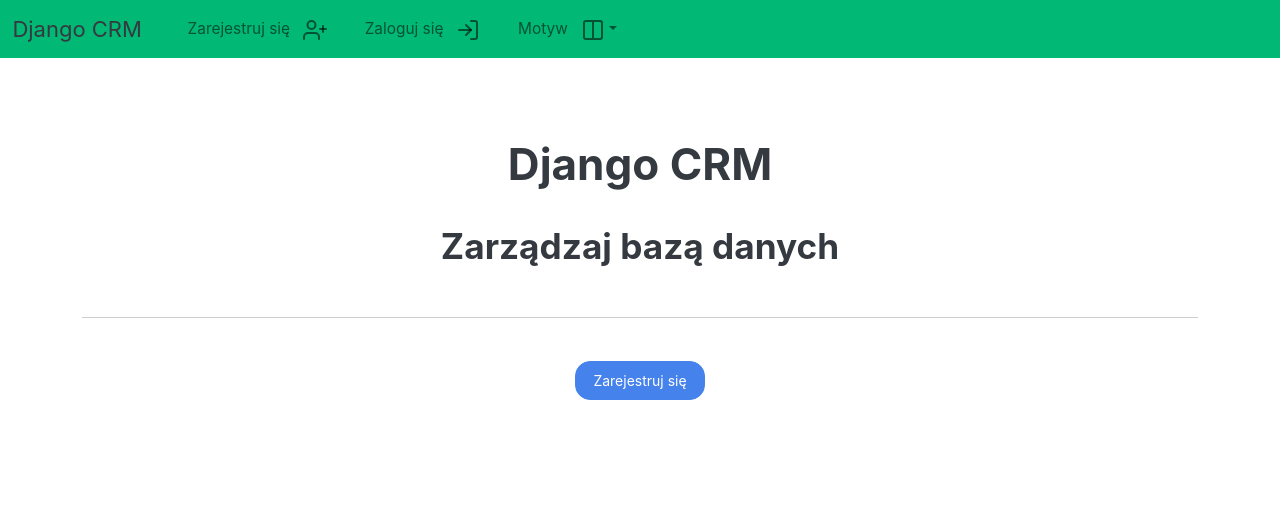
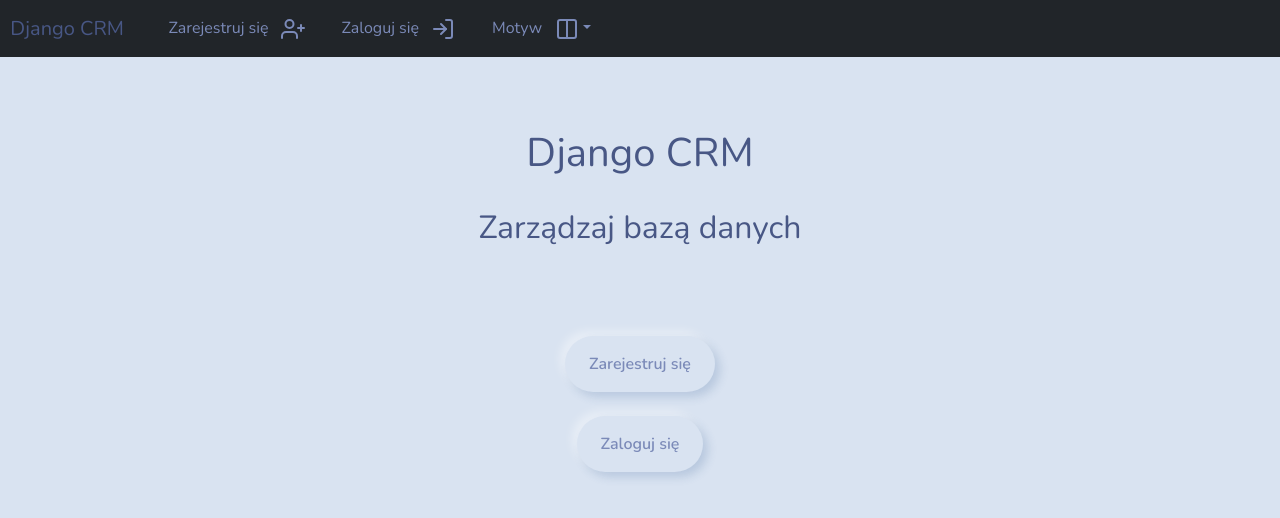
Before and after one commit to wjakubowicz/django_crm, a Django app: page / in a window 1280 px wide. Shown: the top 518 px of the page. Run offline with Django 5.2, Linux system fonts and the light colour scheme; some libraries are stand-ins or nearby versions.

Commit message:
Descriptions changed  in view_map, fixed DataTables not loading in Chromium browsers, changed default theme to Morph, added Login button to main page

```diff
--- a/crm/webapp/templates/webapp/base.html
+++ b/crm/webapp/templates/webapp/base.html
@@ -8,7 +8,7 @@
         <meta name="viewport" content="width=device-width, initial-scale=1">
         <title>Django CRM</title>
         {% with request.session.theme as theme %}
-        <link rel="stylesheet" type="text/css" href="https://bootswatch.com/5/{{ theme|default:'litera' }}/bootstrap.min.css">
+        <link rel="stylesheet" type="text/css" href="https://bootswatch.com/5/{{ theme|default:'morph' }}/bootstrap.min.css">
         {% endwith %}
         <link rel="stylesheet" type="text/css" href="{% static 'css/styles.css' %}">
     </head>
@@ -74,8 +74,8 @@
         <script src="{% static 'js/app.js' %}"></script>
         <script src="https://code.jquery.com/jquery-3.7.1.min.js" crossorigin="anonymous"></script>
 
-        <link rel="stylesheet" type="text/css" href="//cdn.datatables.net/2.0.8/css/dataTables.dataTables.min.css"/>
-        <script type="text/javascript" src="//cdn.datatables.net/2.0.8/js/dataTables.min.js"></script>
+        <link rel="stylesheet" type="text/css" href="https://cdn.datatables.net/2.0.8/css/dataTables.dataTables.min.css"/>
+        <script type="text/javascript" src="https://cdn.datatables.net/2.0.8/js/dataTables.min.js"></script>
 
         <script src="https://cdn.jsdelivr.net/npm/@popperjs/core@2.11.8/dist/umd/popper.min.js" integrity="sha384-I7E8VVD/ismYTF4hNIPjVp/Zjvgyol6VFvRkX/vR+Vc4jQkC+hVqc2pM8ODewa9r" crossorigin="anonymous"></script>
         <script src="https://cdn.jsdelivr.net/npm/bootstrap@5.3.3/dist/js/bootstrap.min.js" integrity="sha384-0pUGZvbkm6XF6gxjEnlmuGrJXVbNuzT9qBBavbLwCsOGabYfZo0T0to5eqruptLy" crossorigin="anonymous"></script>
--- a/crm/webapp/templates/webapp/dashboard.html
+++ b/crm/webapp/templates/webapp/dashboard.html
@@ -68,9 +68,7 @@
         // Ensure DataTables are loaded
         if ($.fn.DataTable) {
             $('.table').DataTable({
-                "language": {
-                    "url": "//cdn.datatables.net/plug-ins/2.0.8/i18n/pl.json"
-                },
+                language: {url: 'https://cdn.datatables.net/plug-ins/2.0.8/i18n/pl.json'},
                 "pagingType": "simple_numbers",
                 "pageLength": 10,
                 "lengthChange": true,
--- a/crm/webapp/templates/webapp/index.html
+++ b/crm/webapp/templates/webapp/index.html
@@ -14,8 +14,11 @@
             <br>
 
             <div class="text-center">
-                <a class="btn btn-primary" type="button" href="{% url 'register' %}">Zarejestruj się</a>
+                <a class="btn btn-secondary" type="button" href="{% url 'register' %}">Zarejestruj się</a>
             </div>
+            <br>
+            <div class="text-center">
+                <a class="btn btn-primary" type="button" href="{% url 'user_login' %}">Zaloguj się</a>
         </div>
 
     </body>
--- a/crm/webapp/templates/webapp/view_map.html
+++ b/crm/webapp/templates/webapp/view_map.html
@@ -9,7 +9,7 @@
     <form method="get" action="" class="form-inline" id="options-form">
         <div style="display: flex; align-items: center; white-space: nowrap;">
             <div class="form-group mb-2" style="display: flex; align-items: center;">
-                <label for="tiles" class="mr-2" style="margin-bottom: 0;">Wybierz styl mapy:</label>
+                <label for="tiles" class="mr-2" style="margin-bottom: 0;">Styl mapy:</label>
 
                 &nbsp; &nbsp; &nbsp;
 
@@ -20,11 +20,11 @@
                 </select>
             </div>
 
-            &nbsp; &nbsp; &nbsp; &nbsp; &nbsp; &nbsp;
+            &nbsp; &nbsp; &nbsp; &nbsp; &nbsp; &nbsp; &nbsp; &nbsp; &nbsp;
 
             <div class="form-group mb-2 ml-3" style="display: flex; align-items: center;">
                 <div>
-                    <label for="clusterize" class="form-check-label" style="margin-bottom: 0;">Włącz klasteryzację markerów</label>
+                    <label for="clusterize" class="form-check-label" style="margin-bottom: 0;">Klasteryzacja markerów:</label>
                 </div>
 
                 &nbsp; &nbsp; &nbsp;
--- a/crm/webapp/templates/webapp/view_record.html
+++ b/crm/webapp/templates/webapp/view_record.html
@@ -63,6 +63,3 @@
 <a href="{% url 'delete_record' record.id %}" class="btn btn-outline-danger">Usuń &nbsp&nbsp<i data-feather="trash-2"></i></a>
 
 {% endblock %}
-
-
-<a href="{% url 'view_record' record.id %}">Wyświetl<i data-feather="search"></i></a>
```
Also changed, not shown: README.md, crm/db.sqlite3.
